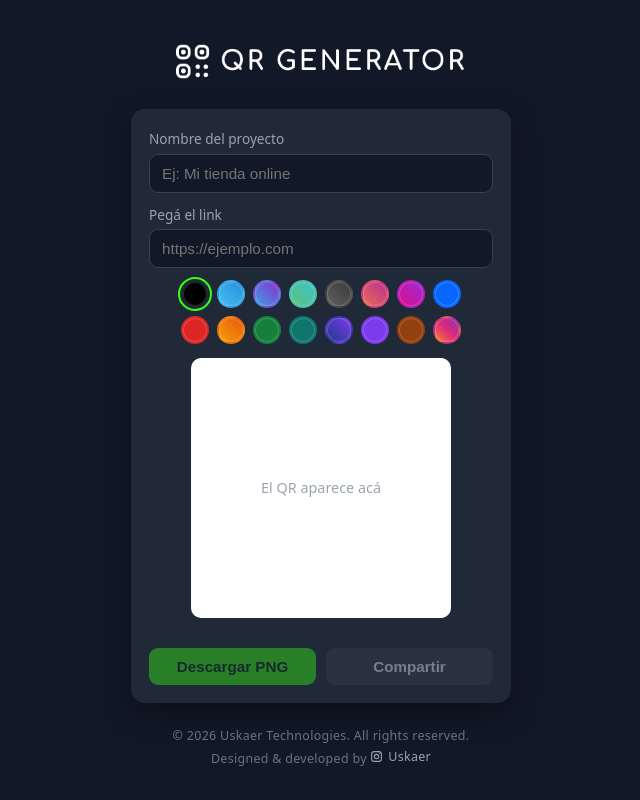
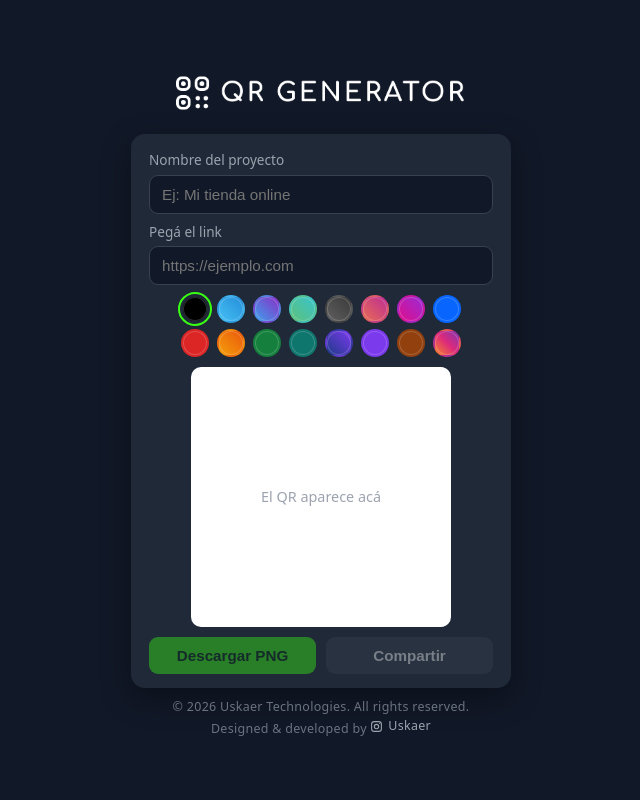
Before and after one commit to creadorqr/creadorqr.github.io, a plain HTML site: page index.html in a window 1280 px wide. Shown: the whole page, without its empty margins (319-959 px from the left). Drawn offline with Linux system fonts and the light colour scheme.

Commit message:
PC: todo entra en una pantalla sin scroll

```diff
--- a/index.html
+++ b/index.html
@@ -107,6 +107,19 @@
     .swatches { margin-top: 8px; gap: 6px 8px; grid-template-columns: repeat(8, 26px); }
     .sw { width: 26px; height: 26px; }
     #qrBox { width: min(100%, calc(100dvh - 505px)); }
+  }
+  /* PC: todo entra en una pantalla, el QR se ajusta al alto disponible */
+  @media (min-width: 768px) {
+    body { min-height: 100dvh; padding: 10px 16px; }
+    h1 { margin: 0 0 10px; }
+    .card { padding: 14px 18px; }
+    label[for=url] { margin-top: 8px !important; }
+    .swatches { margin-top: 10px; gap: 6px 8px; }
+    #qrBox { margin-top: 10px; width: min(260px, calc((100dvh - 455px) / 1.15)); min-width: 150px; }
+    #msg { min-height: 0; margin-top: 4px; }
+    #msg:empty { display: none; }
+    .row { margin-top: 10px; }
+    footer { margin-top: 10px; line-height: 1.5; }
   }
 </style>
 </head>
```
